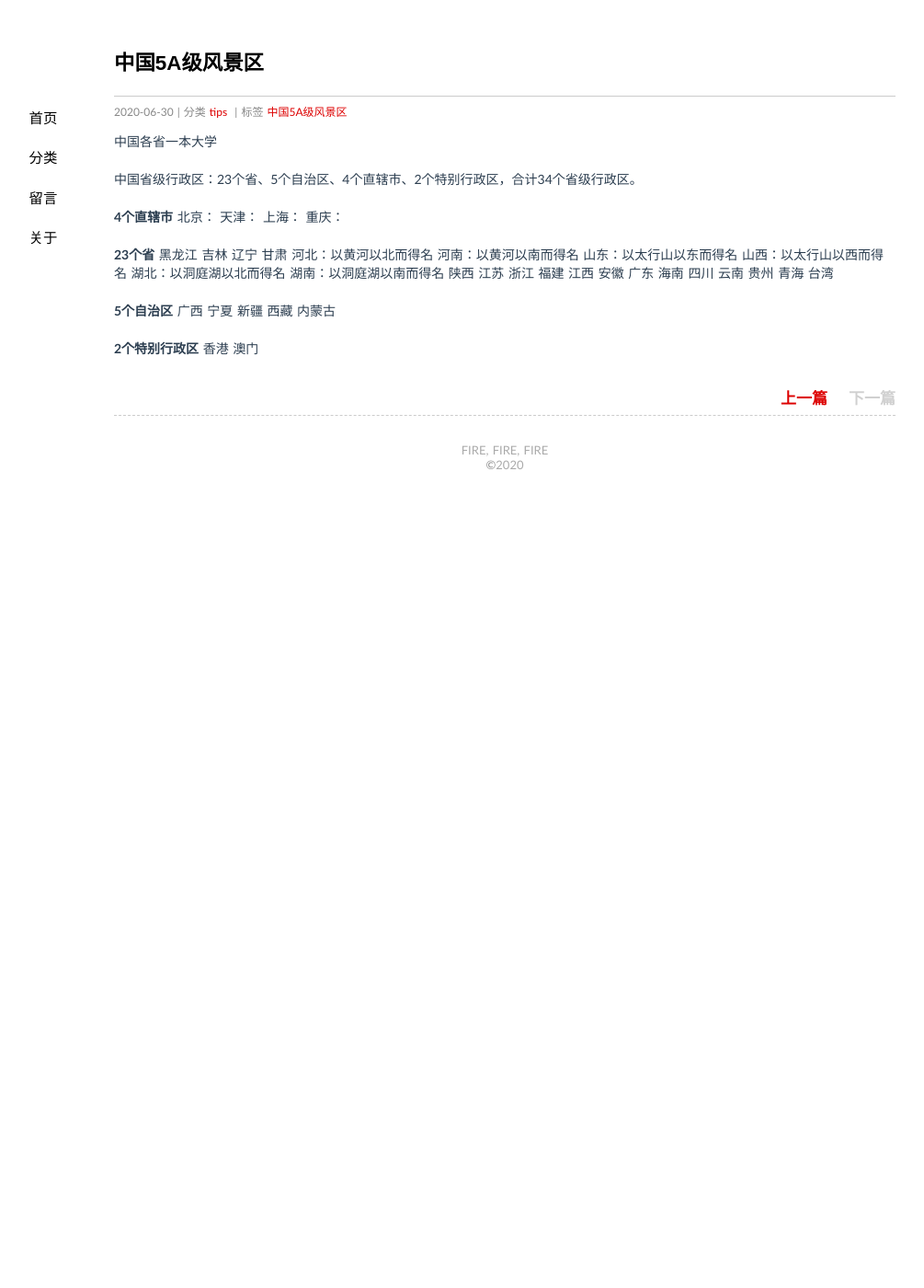
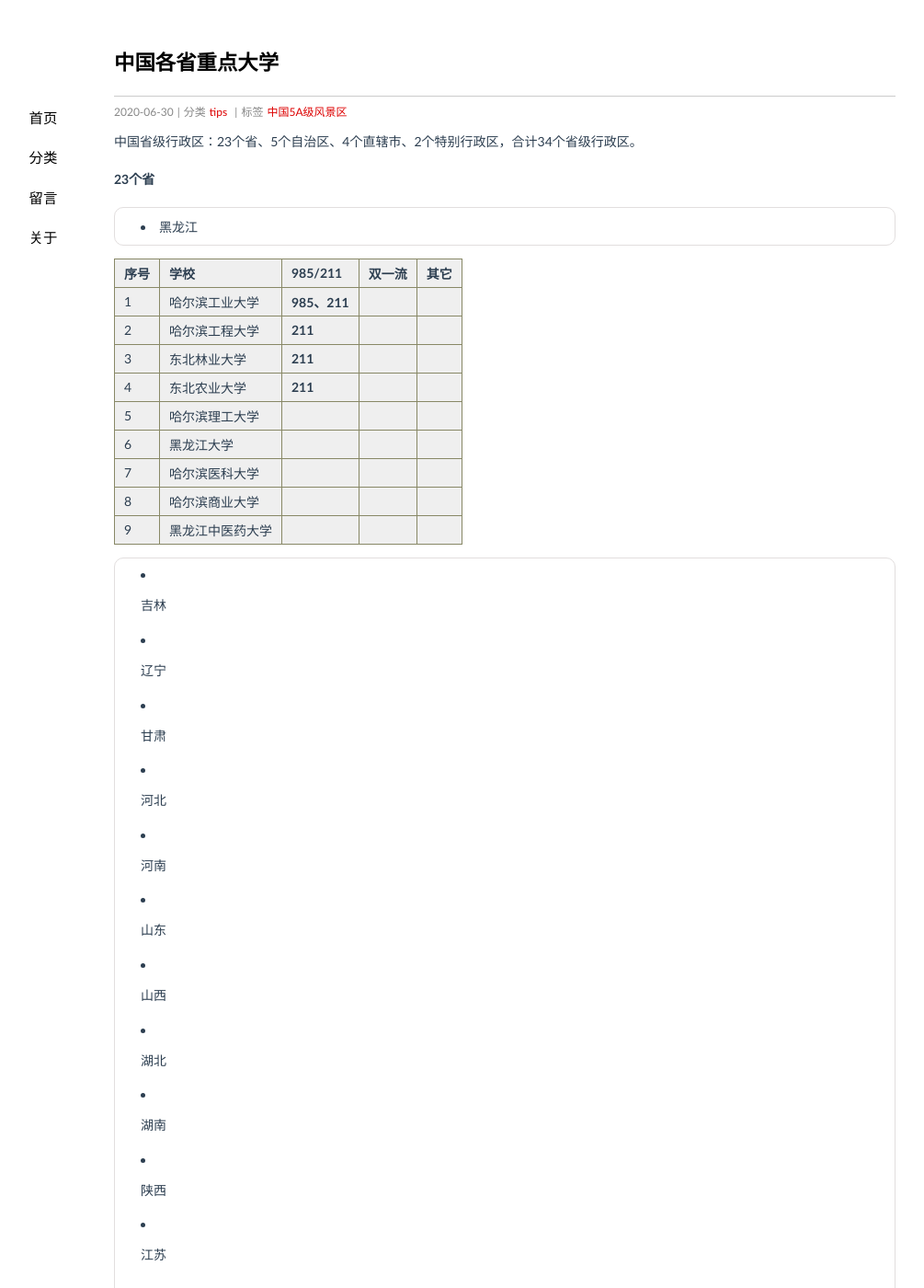
Before and after one commit to lifeliu/lifeliu.github.io, a Jekyll site: the page built from _posts/close/2020-06-30-china-university.md, in a window 1280 px wide and 1400 px high. Shown: the whole window at 92% size, without its empty margins (91-1096 px from the left). Built offline with Jekyll 4.4.1, drawn with Linux system fonts in a browser that asks for light colours; some of the changed text lies outside the part shown.

Commit message:
auto update by shell

```diff
--- a/_posts/close/2020-06-30-china-university.md
+++ b/_posts/close/2020-06-30-china-university.md
@@ -1,54 +1,98 @@
 ---
 layout: post
-title: 中国5A级风景区
+title: 中国各省重点大学
 author: fire
 categories: tips
 tags: 中国5A级风景区
 comment: true
 ---
 
-中国各省一本大学
-
 中国省级行政区：23个省、5个自治区、4个直辖市、2个特别行政区，合计34个省级行政区。
 
-**4个直辖市**
-北京：
-天津：
-上海：
-重庆：
+**23个省**
 
-**23个省**
-黑龙江
-吉林
-辽宁
-甘肃
-河北：以黄河以北而得名
-河南：以黄河以南而得名
-山东：以太行山以东而得名
-山西：以太行山以西而得名
-湖北：以洞庭湖以北而得名
-湖南：以洞庭湖以南而得名
-陕西
-江苏
-浙江
-福建
-江西
-安徽
-广东
-海南
-四川
-云南
-贵州
-青海
-台湾
+- 黑龙江
+
+| 序号 | 学校 | 985/211 | 双一流 | 其它 |
+| :--- | :--- | :--- | :--- | :--- |
+| 1 | 哈尔滨工业大学 | **985、211** | | |
+| 2 | 哈尔滨工程大学 | **211** | | |
+| 3 | 东北林业大学 | **211** |  | |
+| 4 | 东北农业大学 | **211** | | |
+| 5 | 哈尔滨理工大学 | | | |
+| 6 | 黑龙江大学 | | | |
+| 7 | 哈尔滨医科大学 | | | |
+| 8 | 哈尔滨商业大学 | | | |
+| 9 | 黑龙江中医药大学 | | | |
+
+- 吉林
+
+- 辽宁
+
+- 甘肃
+
+- 河北
+
+- 河南
+
+- 山东
+
+- 山西
+
+- 湖北
+
+- 湖南
+
+- 陕西
+
+- 江苏
+
+- 浙江
+
+- 福建
+
+- 江西
+
+- 安徽
+
+- 广东
+
+- 海南
+
+- 四川
+
+- 云南
+
+- 贵州
+
+- 青海
+
+- 台湾
 
 **5个自治区**
-广西
-宁夏
-新疆
-西藏
-内蒙古
+
+- 广西
+
+- 宁夏
+
+- 新疆
+
+- 西藏
+
+- 内蒙古
+
+**4个直辖市**
+
+- 北京
+
+- 天津
+
+- 上海
+
+- 重庆
 
 **2个特别行政区**
-香港
-澳门
+
+- 香港
+
+- 澳门
```
